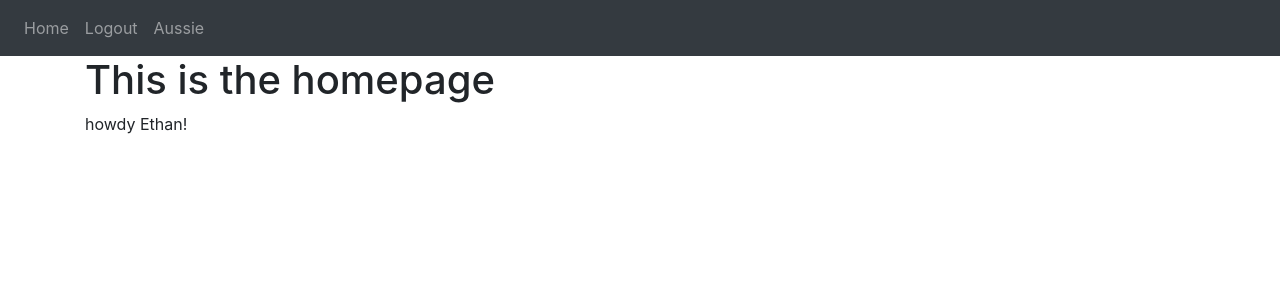
After one commit to kxrider/hilbert-webui, a Flask app: page /aussie in a window 1280 px wide. The commit adds this page. Shown: the top 300 px of the page. Run offline with Flask 2, Linux system fonts and the light colour scheme; a user stored in the database is signed in; some libraries are stand-ins or nearby versions.

Commit message:
added aussie and static

```diff
--- a/backend/website/auth.py
+++ b/backend/website/auth.py
@@ -63,7 +63,7 @@ def signup():
 
             adminMsg = Message(
                 subject='Attempted sign-up from "' + firstName + '".',
-                recipients=['ethan.t.martin@outlook.com'], # def change to all admins at some point
+                recipients=['ethan.t.martin@outlook.com', 'justinrskweres@yahoo.com'], # def change to all admins at some point
                 html=render_template('admin_notif_sign_up.html', name=firstName, email=email)
             )
 
--- /dev/null
+++ b/backend/website/templates/aussie.html
@@ -0,0 +1,9 @@
+{% extends 'base.html' %}
+{% block title %}Aussie{% endblock %}
+{% block content %}<h1>This is the homepage</h1>
+
+{% if boolean == True %}
+{{ idkvar }} Ethan!
+{% endif %}
+
+{% endblock %}
--- a/backend/website/templates/base.html
+++ b/backend/website/templates/base.html
@@ -3,6 +3,9 @@
     <head>
         <meta charset='utf-8'/>
         <meta name='viewport' content='width=device-width, initial-scale=1'/>
+
+        <link rel="stylesheet" href="node_modules/xterm/css/xterm.css" />
+        <script src="node_modules/xterm/lib/xterm.js"></script>
 
         <link
         rel="stylesheet"
@@ -29,7 +32,7 @@
                     {% if user.is_authenticated %}
 					<a class='nav-item nav-link' id='home' href='/'>Home</a>
                     <a class='nav-item nav-link' id='logout' href='/logout'>Logout</a>
-					<a class='nav-item nav-link' id='console' href='/console'>Console</a>
+					<a class='nav-item nav-link' id='aussie' href='/aussie'>Aussie</a>
                     {% else %}
                     <a class='nav-item nav-link' id='login' href='/login'>Login</a>
                     <a class='nav-item nav-link' id='signUp' href='/sign-up'>Sign Up</a>
--- a/backend/website/templates/sign_up_email.html
+++ b/backend/website/templates/sign_up_email.html
@@ -4,4 +4,4 @@ Hi {{ name }},
 </p>
 Best regards,
 <br/>
-Hilbert Devs
+Hilbert Himself
--- a/backend/website/views.py
+++ b/backend/website/views.py
@@ -12,3 +12,8 @@ views = Blueprint('views', __name__)
 def home():
     #return '<h1>Test</h1>'
     return render_template('home.html', boolean=True, idkvar='howdy', user=current_user)
+
+@views.route('/aussie')
+@login_required
+def aussie():
+    return render_template('aussie.html', boolean=True, idkvar='howdy', user=current_user)
```
Also changed, not shown: backend/website/templates/home.html (+8 -2 lines), backend/website/database.db, backend/website/static/halo.png (added).
